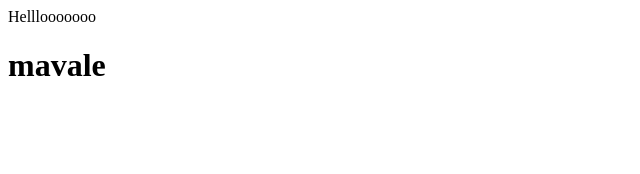
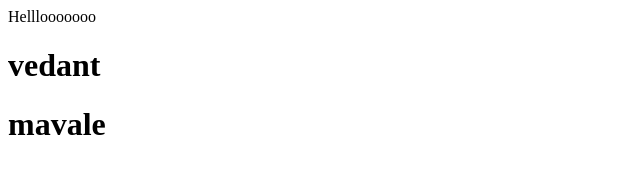
Before and after one commit to vedantmavale/vmavale, a plain HTML site: page index.html in a window 1280 px wide. Shown: the whole page, without its empty margins (0-640 px from the left). Drawn offline with Linux system fonts and the light colour scheme.

Commit message:
Update index.html

```diff
--- a/index.html
+++ b/index.html
@@ -1,2 +1,3 @@
 </h1>Helllooooooo</h1>
+<h1>vedant</h1>
 <h1>mavale</h1>
```
